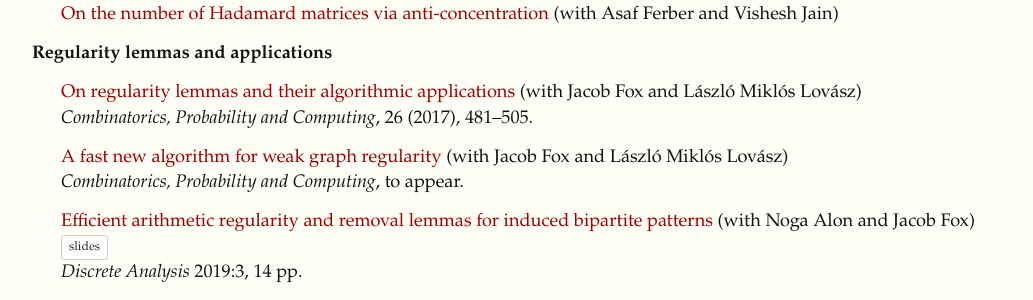
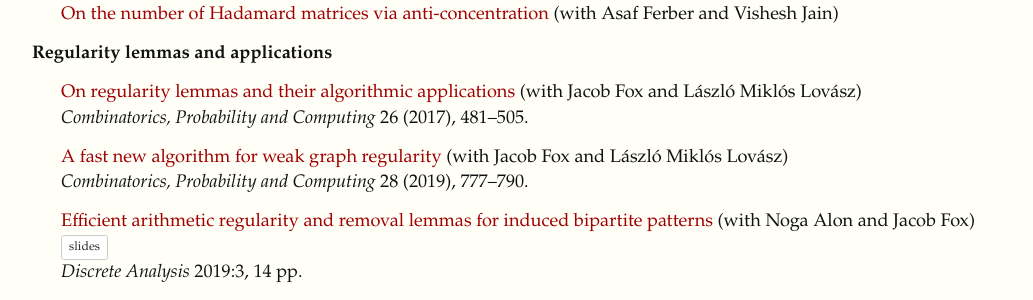
Before and after one commit to yufeizhao/yufeizhao.github.io, a Jekyll site: the page built from research.md, in a window 1280 px wide and 900 px high, scrolled down 479 px. Shown: the part 150-450 px from the top of the window, without its empty margins (123-1156 px from the left). Built offline with Jekyll 4.4.1, drawn with Linux system fonts in a browser that asks for light colours; nearby versions of some CDN libraries; formulas are drawn with MathJax 3; some of the changed text lies outside the part shown.

Commit message:
journal ref

```diff
--- a/research.md
+++ b/research.md
@@ -39,11 +39,11 @@ _Mathematical Proceedings of the Cambridge Philosophical Society_, to appear.
 
 * [On regularity lemmas and their algorithmic applications](https://arxiv.org/abs/1604.00733)
   (with Jacob Fox and László Miklós Lovász) \\
-  _Combinatorics, Probability and Computing_, 26 (2017), 481--505.
+  _Combinatorics, Probability and Computing_ 26 (2017), 481--505.
 
 * [A fast new algorithm for weak graph regularity](https://arxiv.org/abs/1801.05037)
   (with Jacob Fox and László Miklós Lovász) \\
-  _Combinatorics, Probability and Computing_, to appear.
+  _Combinatorics, Probability and Computing_ 28 (2019), 777--790.
 
 * [Efficient arithmetic regularity and removal lemmas for induced bipartite patterns](https://arxiv.org/abs/1801.04675)
   (with Noga Alon and Jacob Fox) <a class="btn btn-secondary btn-sm" href="slides/arith_reg_bipartite.pdf">slides</a> \\
@@ -136,7 +136,7 @@ _Mathematical Proceedings of the Cambridge Philosophical Society_, to appear.
 
 * [An $L^p$ theory of sparse graph convergence I: limits, sparse random graph models, and power law distributions](http://arxiv.org/abs/1401.2906)
   (with Christian Borgs, Jennifer T. Chayes, and Henry Cohn) \\
-  _Transactions of the American Mathematical Society_, to appear.
+  _Transactions of the American Mathematical Society_ 372 (2019), 3019--3062.
 
 * [An $L^p$ theory of sparse graph convergence II: LD convergence, quotients, and right convergence](http://arxiv.org/abs/1408.0744)
   (with Christian Borgs, Jennifer T. Chayes, and Henry Cohn) \\
```
Also changed, not shown: 1 other file.
